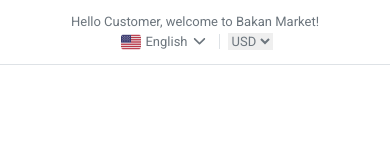
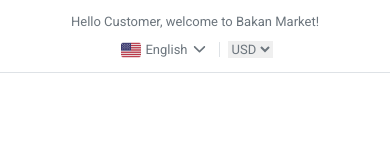
Before and after one commit to LeaReXx/Bakan-shop, a React (Create React App) app: page / in a window 390 px wide. Shown: the top 160 px of the page. Built offline with nearby package versions, Linux system fonts and the light colour scheme.

Commit message:
top bar margin changed in mobile

```diff
--- a/src/App.css
+++ b/src/App.css
@@ -3,6 +3,7 @@
   margin: 0;
   box-sizing: border-box;
   font-family: "roboto", Arial, Helvetica, sans-serif;
+  direction: ltr;
 }
 
 .fade-in {
--- a/src/Header/Header.js
+++ b/src/Header/Header.js
@@ -28,7 +28,7 @@ export default class Header extends Component {
             <div>
               <p>Hello Customer, welcome to Bakan Market!</p>
             </div>
-            <div className="d-flex justify-content-center">
+            <div className="d-flex justify-content-center mt-2 mt-md-0">
               <div>
                 <ul className="list-unstyled d-none d-md-flex">
                   <li className="px-2 border-end">
@@ -100,7 +100,15 @@ export default class Header extends Component {
           </div>
         </div>
         <div>
-            <div></div>
+            <div>
+
+            </div>
+            <div>
+
+            </div>
+            <div>
+
+            </div>
         </div>
       </header>
     );
```
